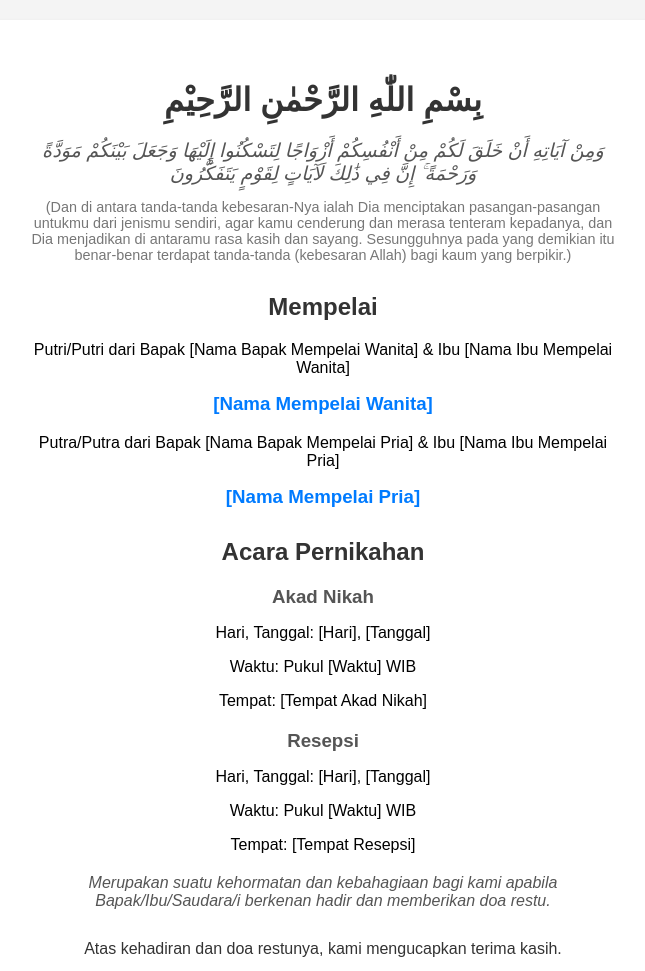
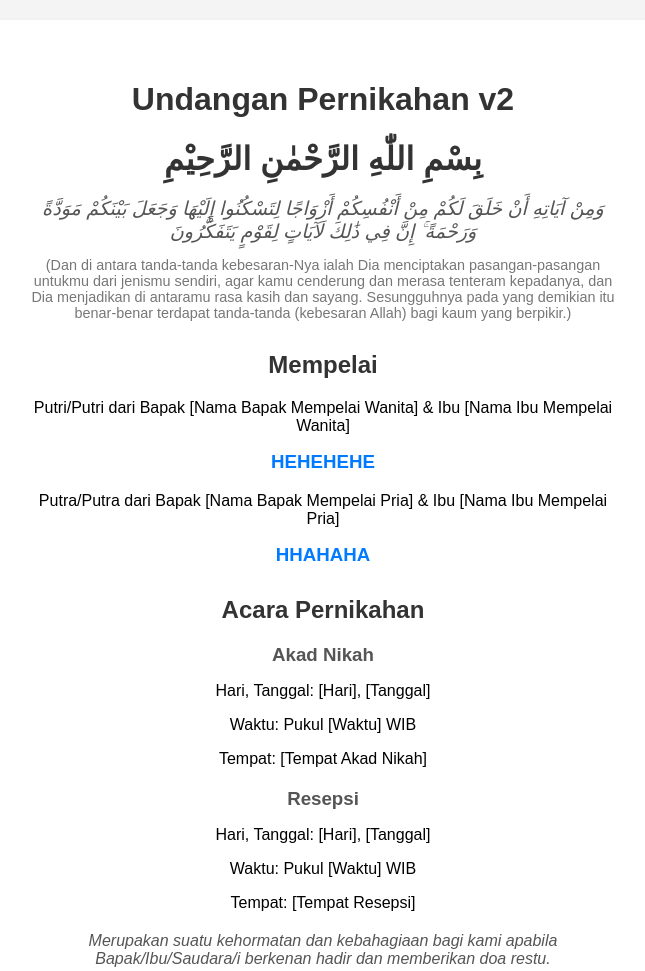
Before and after one commit to masmul/multmp2, a website built with Vite: page index.html in a window 1280 px wide. Shown: the top 971 px of the page, without its empty margins (317-962 px from the left). Built offline with nearby package versions, Linux system fonts and the light colour scheme.

Commit message:
Initial commit from your app

```diff
--- a/index.html
+++ b/index.html
@@ -3,12 +3,13 @@
       <head>
         <meta charset="UTF-8">
         <meta name="viewport" content="width=device-width, initial-scale=1.0">
-        <title>Undangan Pernikahan</title>
+        <title>Undangan Pernikahan v2</title>
         <link rel="stylesheet" href="/style.css">
       </head>
       <body>
         <div class="container">
           <header>
+						 <h1>Undangan Pernikahan v2</h1>
             <h1>بِسْمِ اللّٰهِ الرَّحْمٰنِ الرَّحِيْمِ</h1>
             <p class="ayat">وَمِنْ آيَاتِهِ أَنْ خَلَقَ لَكُمْ مِنْ أَنْفُسِكُمْ أَزْوَاجًا لِتَسْكُنُوا إِلَيْهَا وَجَعَلَ بَيْنَكُمْ مَوَدَّةً وَرَحْمَةً ۚ إِنَّ فِي ذَٰلِكَ لَآيَاتٍ لِقَوْمٍ يَتَفَكَّرُونَ</p>
             <p class="terjemahan">(Dan di antara tanda-tanda kebesaran-Nya ialah Dia menciptakan pasangan-pasangan untukmu dari jenismu sendiri, agar kamu cenderung dan merasa tenteram kepadanya, dan Dia menjadikan di antaramu rasa kasih dan sayang. Sesungguhnya pada yang demikian itu benar-benar terdapat tanda-tanda (kebesaran Allah) bagi kaum yang berpikir.)</p>
@@ -18,11 +19,11 @@
             <h2>Mempelai</h2>
             <div class="nama">
               <p>Putri/Putri dari Bapak [Nama Bapak Mempelai Wanita] & Ibu [Nama Ibu Mempelai Wanita]</p>
-              <h3>[Nama Mempelai Wanita]</h3>
+              <h3>HEHEHEHE</h3>
             </div>
             <div class="nama">
               <p>Putra/Putra dari Bapak [Nama Bapak Mempelai Pria] & Ibu [Nama Ibu Mempelai Pria]</p>
-              <h3>[Nama Mempelai Pria]</h3>
+              <h3>HHAHAHA</h3>
             </div>
           </section>
 
```
